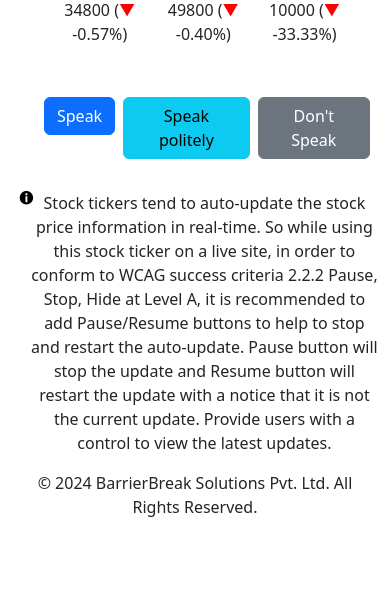
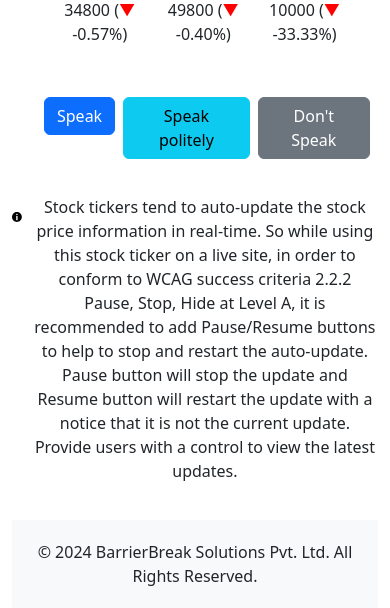
Before and after one commit to BarrierBreak/Accessible-Stock-Ticker, a Flask app: page / in a window 390 px wide. Shown: the part 271-879 px from the top of the page. Before the commit the page ends 788 px from the top, so only its background shows below. Run offline with Flask 3, Linux system fonts and the light colour scheme.

Commit message:
CSS updated

```diff
--- a/templates/index.html
+++ b/templates/index.html
@@ -6,12 +6,6 @@
     <title>Stock Ticker</title>
     <link href="https://cdn.jsdelivr.net/npm/bootstrap@5.3.0-alpha1/dist/css/bootstrap.min.css" rel="stylesheet">
     <style>
-        .cust-pos {
-            display: inline-flex;
-            p {
-                margin-left: -27px;
-            }
-        }
         .stock-info {
             display: inline-block;
             margin-right: 20px;
@@ -45,29 +39,51 @@
         ul {
             list-style-type: none;
         }
-        svg {
+        .logo-img {
             width: 20%;
             padding-bottom: 2%;
         }
         @media (max-width: 768px) {
-        svg {
-            width: 80%;
-            padding-bottom: 10%;
+            .logo-img {
+                width: 80%;
+                padding-bottom: 10%;
+            }
+            .cust-pos svg {
+                width: 30px;
+                height: 30px;
+                margin-bottom: 10px;
+            }
         }
         .cust-pos {
-            display: inline-flex;
-            p {
-                margin-left: -10px;
-            }
+            display: flex;
+            margin-top: 20px;
         }
+
+        .cust-pos svg {
+            width: 100px;
+            height: 50px;
+            margin-right: 10px;
+            margin-top: -1%;
         }
+
+        .cust-pos p {
+            margin: 0;
+        }
+
+        .copyright {
+            margin-top: 10%;
+            text-align: center;
+            padding: 20px 0;
+            background-color: #f8f9fa;
+        }
+
     </style>
 </head>
 <body>
 
     <div class="container mt-5">
         <a class="logo" href="https://www.barrierbreak.com/" target="_blank" rel="noopener noreferrer">
-            <svg role="img" aria-label="BarrierBreak" width="575" height="145" viewBox="0 0 575 145" fill="none" xmlns="http://www.w3.org/2000/svg">
+            <svg class="logo-img" role="img" aria-label="BarrierBreak" width="575" height="145" viewBox="0 0 575 145" fill="none" xmlns="http://www.w3.org/2000/svg">
                 <path d="M67.5201 111.12V122.31H77.5101V111.12C77.5101 97.53 81.7301 91.13 120.21 91.13H142.01C133.89 121.86 105.9 144.52 72.6001 144.52C39.3001 144.52 11.0801 121.67 3.09006 90.75H65.6801V80.76H1.26006C0.960056 78.12 0.810059 75.44 0.810059 72.74C0.810059 70.04 0.960056 67.35 1.26006 64.72H24.7001C44.9601 64.72 56.4201 63.09 64.2701 59.1C73.2101 54.56 77.3801 46.82 77.3801 34.74V23.54H67.3901V34.74C67.3901 48.32 63.1701 54.73 24.7001 54.73H3.09006C11.0801 23.8 39.1701 0.959961 72.6001 0.959961C106.03 0.959961 134.35 23.98 142.2 55.1H79.2201V65.09H143.98C144.25 67.61 144.39 70.16 144.39 72.74C144.39 75.59 144.22 78.39 143.9 81.14H120.21C85.2701 81.14 67.5201 85.78 67.5201 111.12Z" fill="#EF6F22"/>
                 <path d="M192.91 48.7998C201.39 48.7998 209.19 51.3498 209.19 60.8798C209.19 66.2798 206.11 69.8098 201.69 71.6798C207.92 72.9598 211.67 77.0098 211.67 83.6098C211.67 93.3598 204.92 98.6898 192.46 98.6898H176.03V48.7998H192.91ZM199.82 62.2998C199.82 56.8198 196.22 55.6998 191.34 55.6998H185.19V69.1998H190.82C197.2 69.1998 199.82 66.2698 199.82 62.2998ZM201.99 83.6798C201.99 78.6498 198.54 75.8798 192.61 75.8798H185.18V91.6298H192.31C199.66 91.6298 201.99 88.2498 201.99 83.6798Z" fill="#333333"/>
                 <path d="M217.22 81.4303C217.22 68.2303 223.75 59.8203 236.65 59.8203C239.2 59.8203 244.68 60.4203 250 62.4503V91.4803L250.75 98.6803H243.02L242.49 94.7003L242.19 94.6203C240.16 97.5503 236.86 99.8003 231.84 99.8003C220.51 99.8003 217.21 91.2503 217.21 81.4203L217.22 81.4303ZM241.23 86.7603V67.3303C240.1 66.8003 237.85 66.2803 235.53 66.2803C228.4 66.2803 226 73.0303 226 81.1303C226 87.2803 227.58 93.2103 233.8 93.2103C238.6 93.2103 241.23 89.9803 241.23 86.7603Z" fill="#333333"/>
@@ -142,7 +158,9 @@
 
         <!-- ARIA live region for screen reader announcements -->
         <div id="announcement" class="mt-3 visually-hidden" aria-hidden="true"></div>
-        © 2024 BarrierBreak Solutions Pvt. Ltd. All Rights Reserved.
+        <div class="copyright">
+            © 2024 BarrierBreak Solutions Pvt. Ltd. All Rights Reserved.
+        </div>
     </div>
 
 <script>
```
